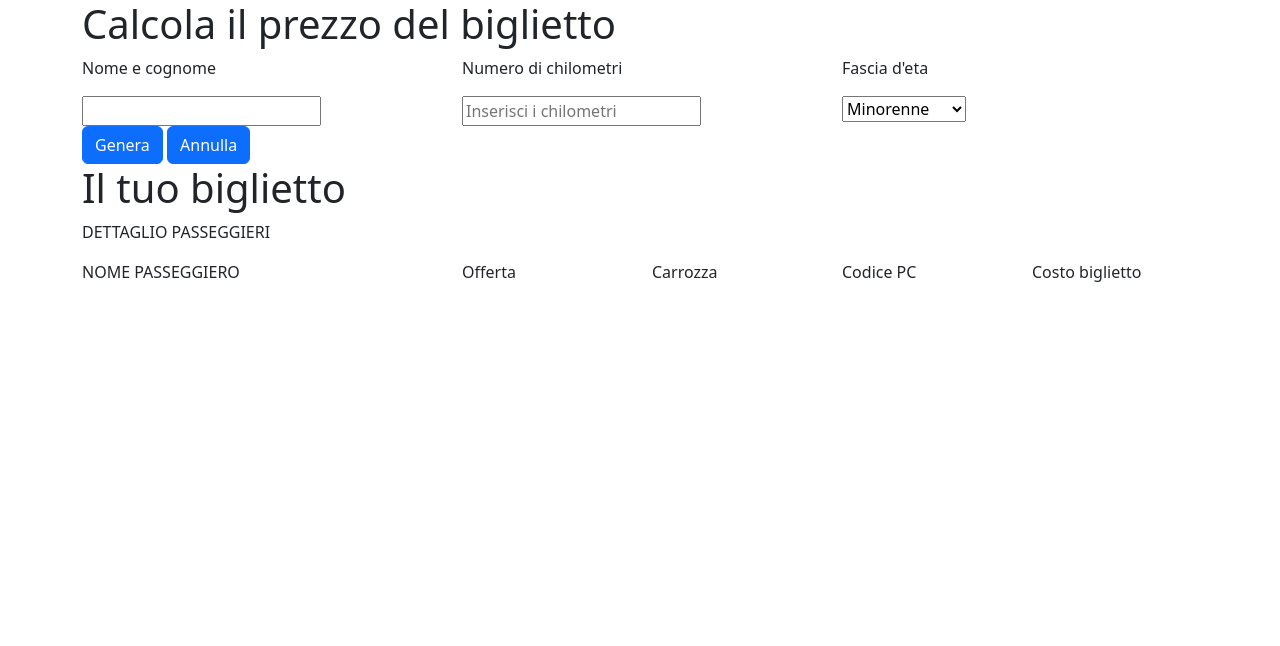
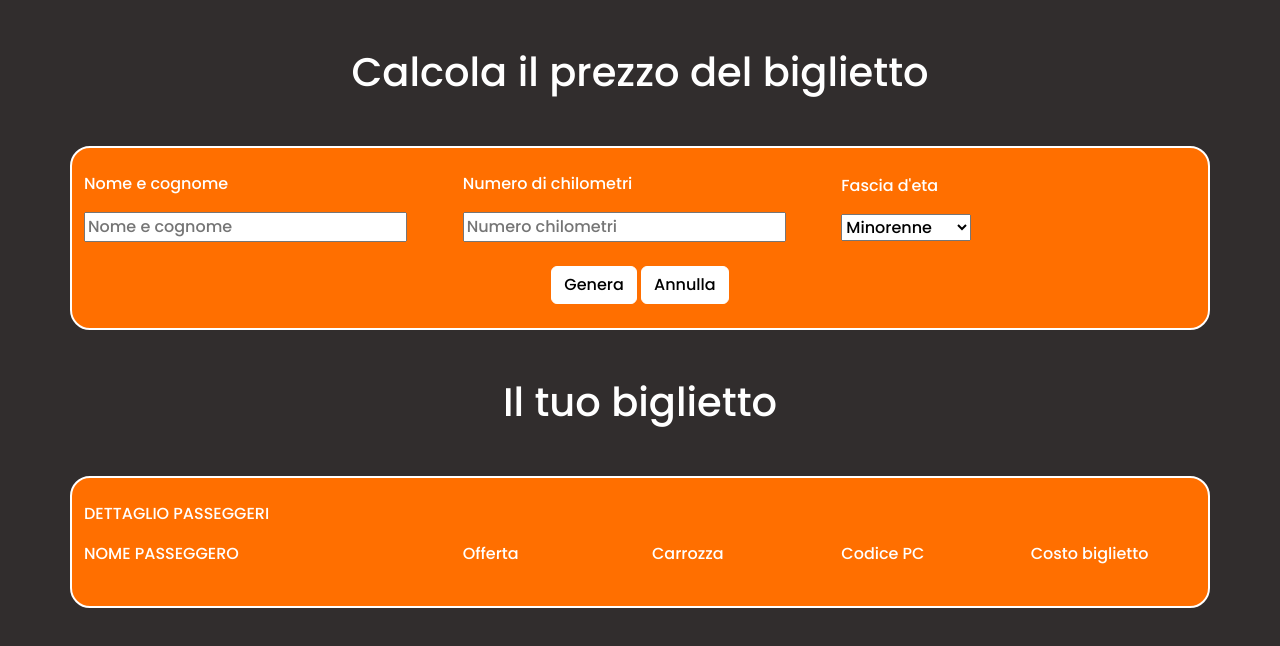
Before and after one commit to DamianoLunardo/js-biglietto-treno-form, a plain HTML site: page index.html in a window 1280 px wide. Drawn offline with nearby package versions, Linux system fonts and the light colour scheme; a web font is replaced by a local one.

Commit message:
ADD some style

```diff
--- a/index.html
+++ b/index.html
@@ -4,23 +4,24 @@
     <meta charset="UTF-8">
     <meta name="viewport" content="width=device-width, initial-scale=1.0">
     <link href="https://cdn.jsdelivr.net/npm/bootstrap@5.3.2/dist/css/bootstrap.min.css" rel="stylesheet" integrity="sha384-T3c6CoIi6uLrA9TneNEoa7RxnatzjcDSCmG1MXxSR1GAsXEV/Dwwykc2MPK8M2HN" crossorigin="anonymous">
-    <title>Document</title>
+    <link rel="stylesheet" href="style.css">
+    <title>Acquisto biglietto</title>
 </head>
 <body>
+ <h1 class="mt-5 text-center">Calcola il prezzo del biglietto</h1>
+ <div class="container">
 
- <div class="container">
-    <h1>Calcola il prezzo del biglietto</h1>
-    <div class="row">
+    <div class="row mb-4 mt-4 align-items-center d-flex">
     <div class="col-4">
     <div>
         <p>Nome e cognome</p>
-        <input type="text" id="name">
+        <input type="text" id="name" placeholder="Nome e cognome">
     </div>
     </div>
     <div class="col-4">
     <div>
         <p>Numero di chilometri</p>
-        <input type="number" id="km" placeholder="Inserisci i chilometri">
+        <input type="number" id="km" placeholder="Numero chilometri">
     </div>
     </div>
     <div class="col-4">
@@ -31,22 +32,22 @@
             <option value="2">Over 65</option>
         </select>
         </div>
-    <div class="col-12">
-    <button class="btn btn-primary" id="btn-calc">Genera</button>
-    <button class="btn btn-primary" id="btn-reset">Annulla</button>
+    <div class="col-12 mt-4 text-center ">
+    <button class="btn btn-primary btn_custom" id="btn-calc">Genera</button>
+    <button class="btn btn-primary btn_custom" id="btn-reset">Annulla</button>
     </div>
     </div>
  </div>
 
 <section class="output">
+   <h1 class="mt-5 text-center">Il tuo biglietto</h1>
  <div class="container">
-    <h1>Il tuo biglietto</h1>
-    <div class="row">
+    <div class="row mb-4 mt-4">
         <div class="col-12">
-            <p>DETTAGLIO PASSEGGIERI</p>
+            <p>DETTAGLIO PASSEGGERI</p>
         </div>
         <div class="col-4">
-           <p>NOME PASSEGGIERO</p>
+           <p>NOME PASSEGGERO</p>
            <div class="output-name"></div>
         </div>
         <div class="col-2">
--- a/style.css
+++ b/style.css
@@ -0,0 +1,33 @@
+@import url('https://fonts.googleapis.com/css2?family=Anton&family=DM+Sans:opsz,wght@9..40,100;9..40,700&family=Fredoka:wght@700&family=Inconsolata:wght@300;600&family=Montserrat:wght@700&family=Open+Sans:wght@300&family=Poppins:wght@200;500;700&family=Reem+Kufi+Fun&family=Roboto:wght@100&family=Teko:wght@500&display=swap');
+/*
+font-family: 'Anton', sans-serif;
+font-family: 'DM Sans', sans-serif;
+font-family: 'Fredoka', sans-serif;
+font-family: 'Inconsolata', monospace;
+font-family: 'Montserrat', sans-serif;
+font-family: 'Open Sans', sans-serif;
+
+font-family: 'Reem Kufi Fun', sans-serif;
+font-family: 'Roboto', sans-serif;
+font-family: 'Teko', sans-serif;
+*/
+
+
+body {
+    background-color: rgba(30, 26, 26, 0.912);
+    color: white;
+    font-family: 'Poppins', sans-serif;
+}
+
+.container {
+    margin-top: 50px;
+    border: solid white 2px;
+    border-radius: 20px;
+    background-color: rgb(255, 111, 0);
+}
+
+.btn_custom {
+    background-color: white;
+    color: black;
+    border: solid 1px white;
+}
```
